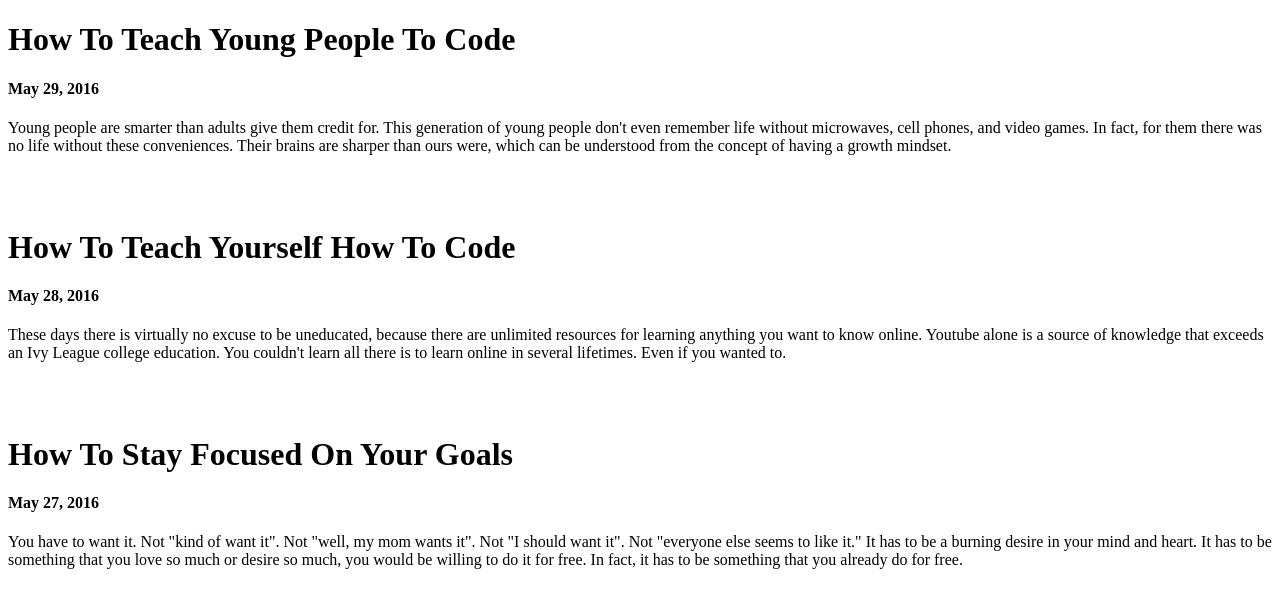
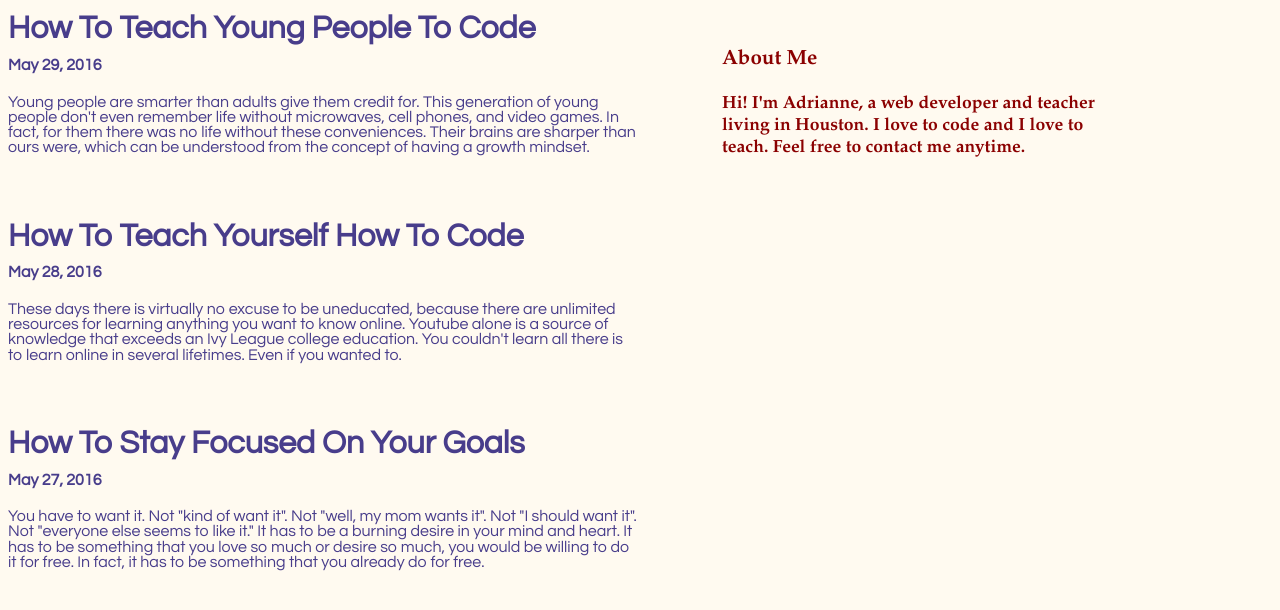
Before and after one commit to adriannem/blog, a plain HTML site: page index.html in a window 1280 px wide. Drawn offline with Linux system fonts and the light colour scheme.

Commit message:
Add CSS styles including div class.  Add content and styling for About Me section.

```diff
--- a/css/styles.css
+++ b/css/styles.css
@@ -0,0 +1,22 @@
+.blog_post {
+  color: darkslateblue;
+  font-family: 'Avant Garde', Avantgarde, 'Century Gothic', CenturyGothic, AppleGothic, sans-serif;
+  width: 50%;
+  line-height: 95%;
+}
+
+body {
+  background-color: floralwhite;
+}
+
+aside {
+  width: 400px;
+  float: right;
+  margin-right: 150px;
+  margin-top: 5px;
+  position: relative;
+  font-family: 'Palatino', 'Palatino Linotype', 'Palatino LT STD', 'Book Antiqua', Georgia, serif;
+  color: darkred;
+  font-weight: bolder;
+  font-size: 110%
+}
--- a/index.html
+++ b/index.html
@@ -5,21 +5,25 @@
     <title>Coding My Way To Freedom</title>
   </head>
   <body>
-    <div>
+    <aside>
+      <h3>About Me</h3>
+      <p>Hi!  I'm Adrianne, a web developer and teacher living in Houston.  I love to code and I love to teach.  Feel free to contact me anytime.</p>
+    </aside>
+    <div class="blog_post">
       <h1>How To Teach Young People To Code</h1>
       <h4>May 29, 2016</h4>
       <p>Young people are smarter than adults give them credit for.  This generation of young people don't even remember life without microwaves, cell phones, and video games. In fact, for them there was no life without these conveniences.  Their brains are sharper than ours were, which can be understood from the concept of having a growth mindset. </p>
     </div>
     <br>
     <br>
-    <div>
+    <div class="blog_post">
       <h1>How To Teach Yourself How To Code</h1>
       <h4>May 28, 2016</h4>
       <p>These days there is virtually no excuse to be uneducated, because there are unlimited resources for learning anything you want to know online.  Youtube alone is a source of knowledge that exceeds an Ivy League college education.  You couldn't learn all there is to learn online in several lifetimes.  Even if you wanted to.</p>
     </div>
     <br>
     <br>
-    <div>
+    <div class="blog_post">
       <h1>How To Stay Focused On Your Goals</h1>
       <h4>May 27, 2016</h4>
       <p>You have to want it.  Not "kind of want it". Not "well, my mom wants it".  Not "I should want it".  Not "everyone else seems to like it."  It has to be a burning desire in your mind and heart.  It has to be something that you love so much or desire so much, you would be willing to do it for free.  In fact, it has to be something that you already do for free.</p>
```
